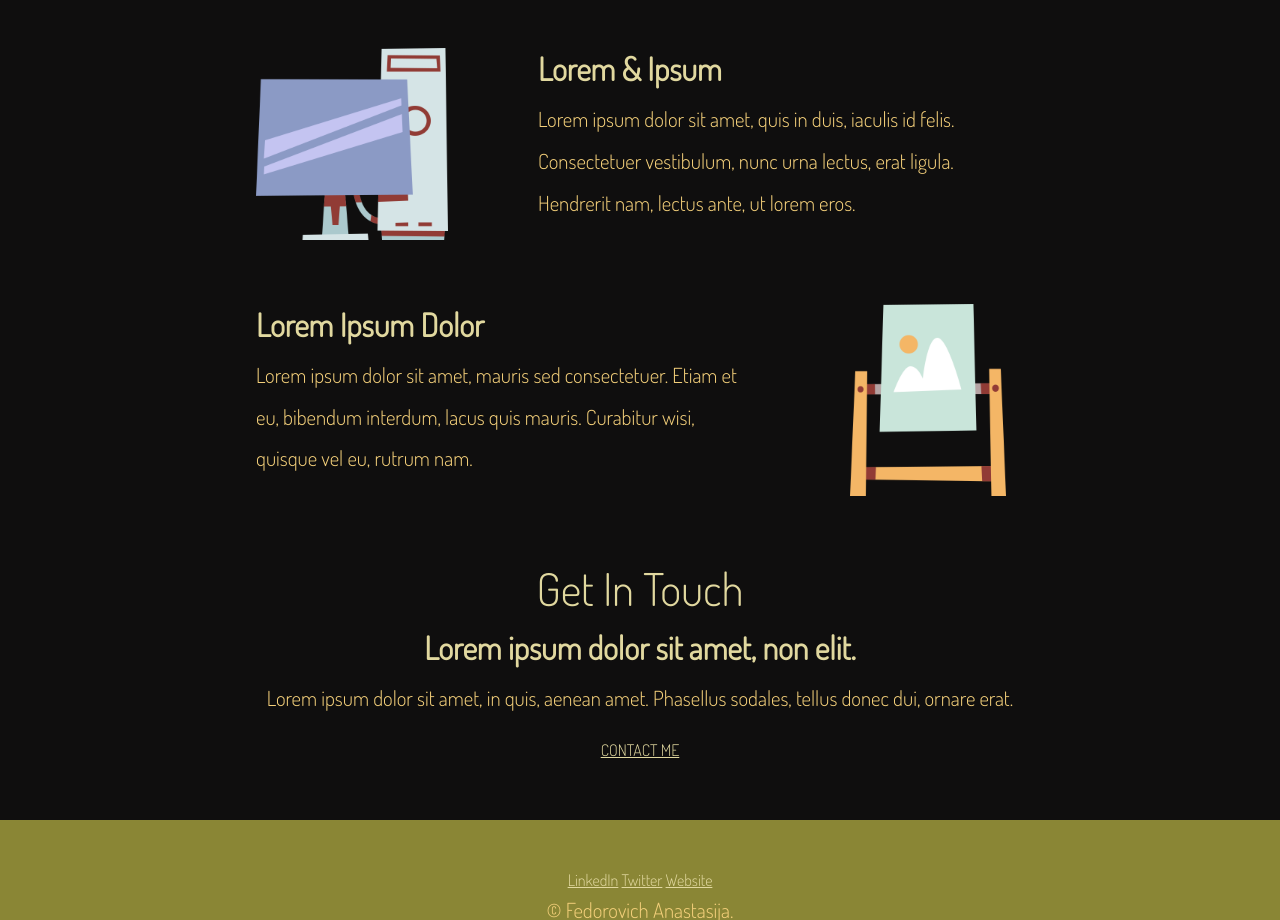
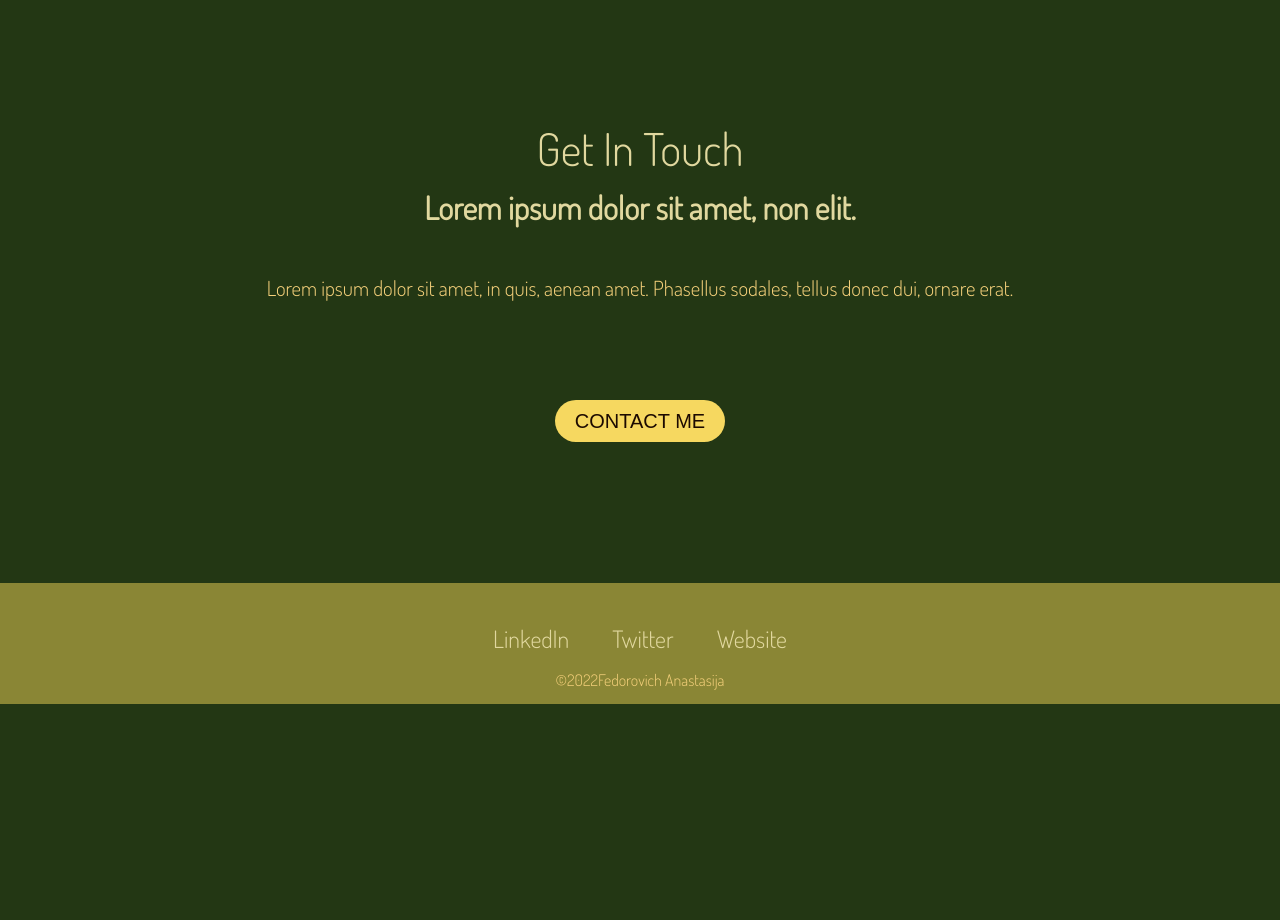
Before and after one commit to Anastaseeja/2cv, a plain HTML site: page index.html in a window 1280 px wide. Shown: the part 1457-2377 px from the top of the page. After the commit the page ends 2161 px from the top, so only its background shows below. Drawn offline with Linux system fonts and the light colour scheme.

Commit message:
Add files via upload

```diff
--- a/CSS - My Site/styles.css
+++ b/CSS - My Site/styles.css
@@ -2,6 +2,7 @@ body{
   margin: 0;
   text-align: center;
   font-family: 'Dosis', sans-serif;
+  background-color: #233714;
 }
 
 h1{
@@ -29,7 +30,6 @@ p{
   line-height: 2em;
 }
 .topcontainer{
-  background-color: #0F0E0E;
   margin: 0 auto;
   position: relative;
   padding-top: 60px;
@@ -45,15 +45,17 @@ p{
   left: 300px;
 }
 .middlecontainer{
-  background-color: #0F0E0E;
   margin-bottom: 0;
   margin-top: 0;
   padding-top: 90px;
-  padding-bottom: 60px;
+  padding-bottom: 100px;
 }
 .hellop{
   width: 30%;
   margin: auto;
+}
+.me{
+  border-radius: 50%;
 }
 .skills{
   padding-top: 80px;
@@ -77,17 +79,41 @@ p{
   background-color: #8A8635;
   margin-top: 0;
   margin-bottom: 0;
-  padding-top: 50px;
-  padding-bottom: 40px;
+  padding-top: 40px;
+  padding-bottom: 30px;
 }
-.btn{
-  color: #E1D89F;
+.contactme{
+  padding: 50px;
+}
+.beforebtn{
+  margin-bottom: 100px;
+  margin-top: 40px;
+}
+.btn {
+  -webkit-border-radius: 60;
+  -moz-border-radius: 60;
+  border-radius: 60px;
+  font-family: Arial;
+  color: #1C0A00;
+  font-size: 20px;
+  background: #F6D860;
+  padding: 10px 20px 10px 20px;
+  text-decoration: none;
+  margin: 30px auto 30px auto;
+}
+.btn:hover {
+  background: #95CD41;
+  text-decoration: none;
 }
 .footerlink{
   color: #E1D89F;
-  margin-bottom: 20px;
+  margin: 0 20px 20px 20px;
+  text-decoration: none;
+  font-size: 1.5em;
 }
 .author{
   margin-bottom: 0;
-  height: 20px;
+  margin-top: 10px;
+  height: 10px;
+  font-size: 1em;
 }
--- a/index.html
+++ b/index.html
@@ -1,5 +1,6 @@
 <!DOCTYPE html>
 <html lang="en" dir="ltr">
+
 <head>
   <meta charset="utf-8">
   <title>Anastasia</title>
@@ -9,22 +10,18 @@
   <link rel="preconnect" href="https://fonts.gstatic.com" crossorigin>
   <link href="https://fonts.googleapis.com/css2?family=Dosis:wght@300&family=Gloria+Hallelujah&display=swap" rel="stylesheet">
 </head>
+
 <body>
   <div class="topcontainer">
-      <img class="topcloud"src="images/cloud.png" alt="cloud">
+    <div class="preview">
+      <img class="me" src="images/photo_2022-03-16_16-38-22.jpg" alt="me">
+      <img class="topcloud" src="images/cloud.png" alt="cloud">
       <h1>I'm Nastya</h1>
-      <p class="web">Web Developer</p>
-      <img class="bottomcloud"src="images/cloud.png" alt="cloud">
-      <img class="mountain"src="images/mountain.png" alt="mountain">
+      <p class="hellop">Lorem ipsum dolor sit amet, vitae volutpat, dui conubia, dolor urna. Non auctor, montes nulla distinctio.</p>
+    </div>
   </div>
 
   <div class="middlecontainer">
-      <div class="profile">
-        <img src="images/photo_2022-03-16_16-38-22.jpg" alt="me">
-        <h2>Hello</h2>
-        <p class="hellop">Lorem ipsum dolor sit amet, vitae volutpat, dui conubia, dolor urna. Non auctor, montes nulla distinctio.</p>
-      </div>
-
     <div class="skills">
       <h2>My Skills</h2>
       <div class="skillrow">
@@ -41,8 +38,9 @@
 
     <div class="contactme">
       <h2>Get In Touch</h2>
+      <img class="bottomcloud" src="images/cloud.png" alt="cloud">
       <h3>Lorem ipsum dolor sit amet, non elit.</h3>
-        <p>Lorem ipsum dolor sit amet, in quis, aenean amet. Phasellus sodales, tellus donec dui, ornare erat.</p>
+      <p class="beforebtn">Lorem ipsum dolor sit amet, in quis, aenean amet. Phasellus sodales, tellus donec dui, ornare erat.</p>
       <a class="btn" href="mailto:mnenenadohajpa@gmail.com">CONTACT ME</a>
     </div>
   </div>
@@ -52,7 +50,8 @@
     <a class="footerlink" href="https://www.linkedin.com/">LinkedIn</a>
     <a class="footerlink" href="https://twitter.com/">Twitter</a>
     <a class="footerlink" href="https://www.appbrewery.co/">Website</a>
-      <p class="author ">© Fedorovich Anastasija.</p>
+    <p class="author ">©2022Fedorovich Anastasija</p>
   </div>
 </body>
+
 </html>
```
Also changed, not shown: 1 other file. Lines whose indentation alone changed are shown as unchanged.
